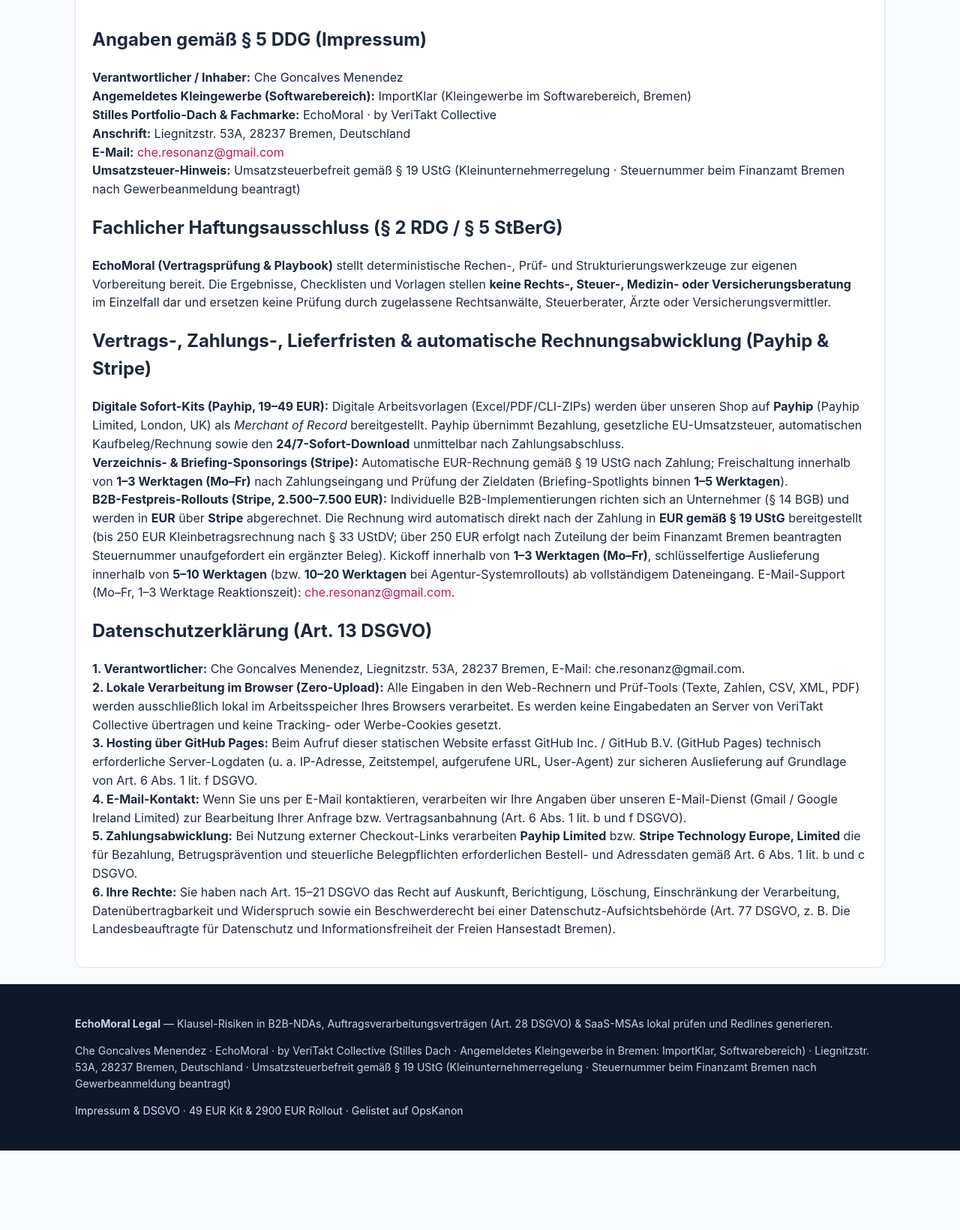
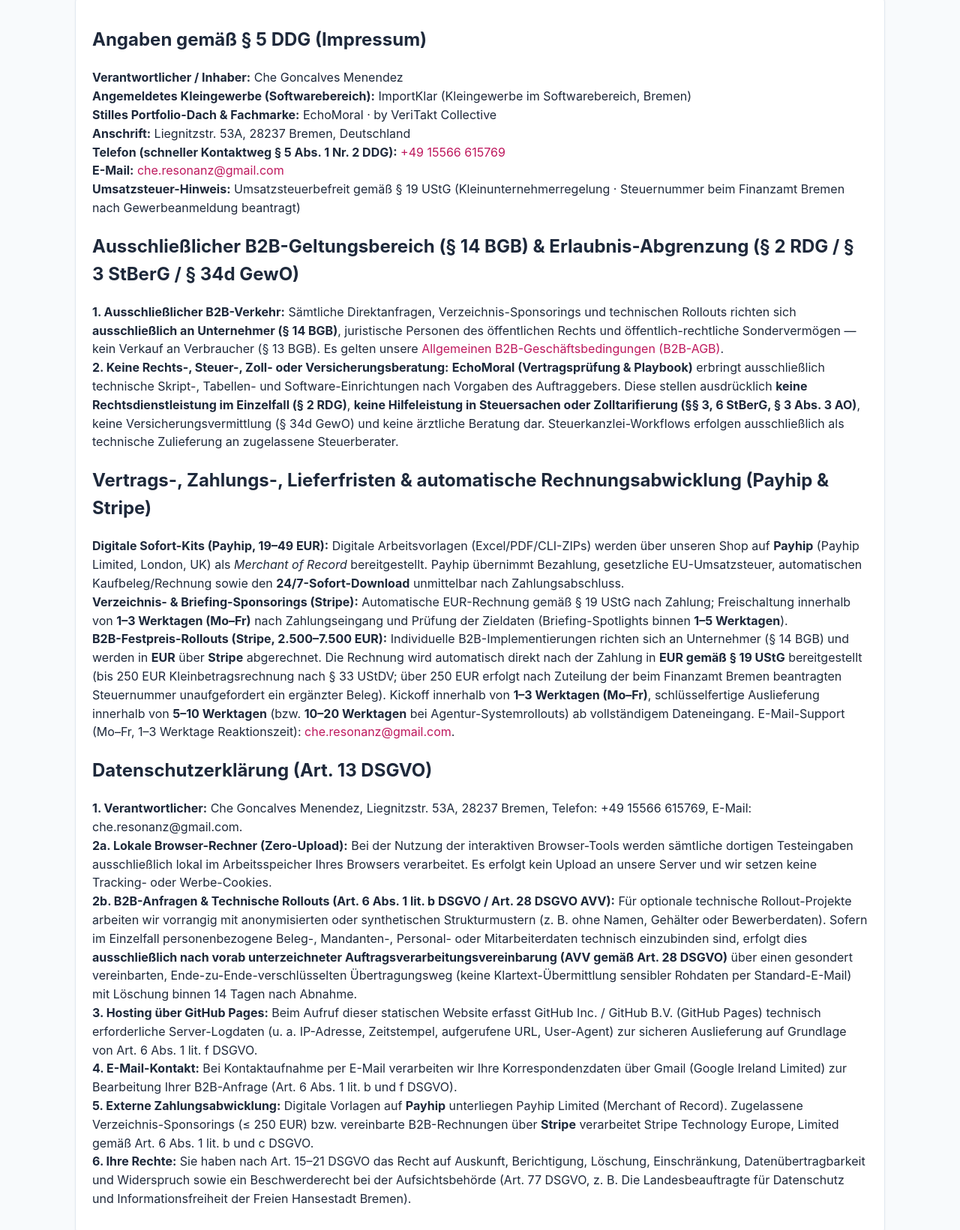
Before and after one commit to cheresonanz-design/echomoral-contract-redlining, a plain HTML site: page legal/index.html in a window 1280 px wide. Shown: the part 261-1902 px from the top of the page at 75% size. Before the commit the page ends 1796 px from the top, so only its background shows below. Drawn offline with Linux system fonts and the light colour scheme.

Commit message:
Deploy echomoral-contract-redlining (2026-11-24 07:01:19)

```diff
--- a/legal/index.html
+++ b/legal/index.html
@@ -29,15 +29,20 @@
         <strong>Angemeldetes Kleingewerbe (Softwarebereich):</strong> ImportKlar (Kleingewerbe im Softwarebereich, Bremen)<br />
         <strong>Stilles Portfolio-Dach &amp; Fachmarke:</strong> EchoMoral · by VeriTakt Collective<br />
         <strong>Anschrift:</strong> Liegnitzstr. 53A, 28237 Bremen, Deutschland<br />
+        <strong>Telefon (schneller Kontaktweg § 5 Abs. 1 Nr. 2 DDG):</strong> <a href="tel:+4915566615769">+49 15566 615769</a><br />
         <strong>E-Mail:</strong> <a href="mailto:che.resonanz@gmail.com">che.resonanz@gmail.com</a><br />
         <strong>Umsatzsteuer-Hinweis:</strong> Umsatzsteuerbefreit gemäß § 19 UStG (Kleinunternehmerregelung · Steuernummer beim Finanzamt Bremen nach Gewerbeanmeldung beantragt)
       </p>
 
-      <h2>Fachlicher Haftungsausschluss (§ 2 RDG / § 5 StBerG)</h2>
+      <h2>Ausschließlicher B2B-Geltungsbereich (§ 14 BGB) &amp; Erlaubnis-Abgrenzung (§ 2 RDG / § 3 StBerG / § 34d GewO)</h2>
       <p>
-        <strong>EchoMoral (Vertragsprüfung &amp; Playbook)</strong> stellt deterministische Rechen-, Prüf- und Strukturierungswerkzeuge zur eigenen Vorbereitung bereit.
-        Die Ergebnisse, Checklisten und Vorlagen stellen <strong>keine Rechts-, Steuer-, Medizin- oder Versicherungsberatung</strong> im Einzelfall dar
-        und ersetzen keine Prüfung durch zugelassene Rechtsanwälte, Steuerberater, Ärzte oder Versicherungsvermittler.
+        <strong>1. Ausschließlicher B2B-Verkehr:</strong> Sämtliche Direktanfragen, Verzeichnis-Sponsorings und technischen Rollouts richten sich
+        <strong>ausschließlich an Unternehmer (§ 14 BGB)</strong>, juristische Personen des öffentlichen Rechts und öffentlich-rechtliche Sondervermögen — kein Verkauf an Verbraucher (§ 13 BGB).
+        Es gelten unsere <a href="https://cheresonanz-design.github.io/opskanon-directory/agb/" target="_blank" rel="noopener">Allgemeinen B2B-Geschäftsbedingungen (B2B-AGB)</a>.<br />
+        <strong>2. Keine Rechts-, Steuer-, Zoll- oder Versicherungsberatung:</strong> <strong>EchoMoral (Vertragsprüfung &amp; Playbook)</strong> erbringt ausschließlich
+        technische Skript-, Tabellen- und Software-Einrichtungen nach Vorgaben des Auftraggebers. Diese stellen ausdrücklich <strong>keine Rechtsdienstleistung im Einzelfall (§ 2 RDG)</strong>,
+        <strong>keine Hilfeleistung in Steuersachen oder Zolltarifierung (§§ 3, 6 StBerG, § 3 Abs. 3 AO)</strong>, keine Versicherungsvermittlung (§ 34d GewO) und keine ärztliche Beratung dar.
+        Steuerkanzlei-Workflows erfolgen ausschließlich als technische Zulieferung an zugelassene Steuerberater.
       </p>
 
       <h2>Vertrags-, Zahlungs-, Lieferfristen &amp; automatische Rechnungsabwicklung (Payhip &amp; Stripe)</h2>
@@ -57,18 +62,18 @@
 
       <h2>Datenschutzerklärung (Art. 13 DSGVO)</h2>
       <p>
-        <strong>1. Verantwortlicher:</strong> Che Goncalves Menendez, Liegnitzstr. 53A, 28237 Bremen, E-Mail: che.resonanz@gmail.com.<br />
-        <strong>2. Lokale Verarbeitung im Browser (Zero-Upload):</strong> Alle Eingaben in den Web-Rechnern und Prüf-Tools (Texte, Zahlen, CSV, XML, PDF)
-        werden ausschließlich lokal im Arbeitsspeicher Ihres Browsers verarbeitet. Es werden keine Eingabedaten an Server von VeriTakt Collective übertragen
-        und keine Tracking- oder Werbe-Cookies gesetzt.<br />
+        <strong>1. Verantwortlicher:</strong> Che Goncalves Menendez, Liegnitzstr. 53A, 28237 Bremen, Telefon: +49 15566 615769, E-Mail: che.resonanz@gmail.com.<br />
+        <strong>2a. Lokale Browser-Rechner (Zero-Upload):</strong> Bei der Nutzung der interaktiven Browser-Tools werden sämtliche dortigen Testeingaben
+        ausschließlich lokal im Arbeitsspeicher Ihres Browsers verarbeitet. Es erfolgt kein Upload an unsere Server und wir setzen keine Tracking- oder Werbe-Cookies.<br />
+        <strong>2b. B2B-Anfragen &amp; Technische Rollouts (Art. 6 Abs. 1 lit. b DSGVO / Art. 28 DSGVO AVV):</strong> Für optionale technische Rollout-Projekte arbeiten wir
+        vorrangig mit anonymisierten oder synthetischen Strukturmustern (z. B. ohne Namen, Gehälter oder Bewerberdaten). Sofern im Einzelfall personenbezogene Beleg-, Mandanten-,
+        Personal- oder Mitarbeiterdaten technisch einzubinden sind, erfolgt dies <strong>ausschließlich nach vorab unterzeichneter Auftragsverarbeitungsvereinbarung (AVV gemäß Art. 28 DSGVO)</strong>
+        über einen gesondert vereinbarten, Ende-zu-Ende-verschlüsselten Übertragungsweg (keine Klartext-Übermittlung sensibler Rohdaten per Standard-E-Mail) mit Löschung binnen 14 Tagen nach Abnahme.<br />
         <strong>3. Hosting über GitHub Pages:</strong> Beim Aufruf dieser statischen Website erfasst GitHub Inc. / GitHub B.V. (GitHub Pages) technisch erforderliche
         Server-Logdaten (u. a. IP-Adresse, Zeitstempel, aufgerufene URL, User-Agent) zur sicheren Auslieferung auf Grundlage von Art. 6 Abs. 1 lit. f DSGVO.<br />
-        <strong>4. E-Mail-Kontakt:</strong> Wenn Sie uns per E-Mail kontaktieren, verarbeiten wir Ihre Angaben über unseren E-Mail-Dienst (Gmail / Google Ireland Limited)
-        zur Bearbeitung Ihrer Anfrage bzw. Vertragsanbahnung (Art. 6 Abs. 1 lit. b und f DSGVO).<br />
-        <strong>5. Zahlungsabwicklung:</strong> Bei Nutzung externer Checkout-Links verarbeiten <strong>Payhip Limited</strong> bzw. <strong>Stripe Technology Europe, Limited</strong>
-        die für Bezahlung, Betrugsprävention und steuerliche Belegpflichten erforderlichen Bestell- und Adressdaten gemäß Art. 6 Abs. 1 lit. b und c DSGVO.<br />
-        <strong>6. Ihre Rechte:</strong> Sie haben nach Art. 15–21 DSGVO das Recht auf Auskunft, Berichtigung, Löschung, Einschränkung der Verarbeitung,
-        Datenübertragbarkeit und Widerspruch sowie ein Beschwerderecht bei einer Datenschutz-Aufsichtsbehörde (Art. 77 DSGVO, z. B. Die Landesbeauftragte für Datenschutz und Informationsfreiheit der Freien Hansestadt Bremen).
+        <strong>4. E-Mail-Kontakt:</strong> Bei Kontaktaufnahme per E-Mail verarbeiten wir Ihre Korrespondenzdaten über Gmail (Google Ireland Limited) zur Bearbeitung Ihrer B2B-Anfrage (Art. 6 Abs. 1 lit. b und f DSGVO).<br />
+        <strong>5. Externe Zahlungsabwicklung:</strong> Digitale Vorlagen auf <strong>Payhip</strong> unterliegen Payhip Limited (Merchant of Record). Zugelassene Verzeichnis-Sponsorings (&le; 250 EUR) bzw. vereinbarte B2B-Rechnungen über <strong>Stripe</strong> verarbeitet Stripe Technology Europe, Limited gemäß Art. 6 Abs. 1 lit. b und c DSGVO.<br />
+        <strong>6. Ihre Rechte:</strong> Sie haben nach Art. 15–21 DSGVO das Recht auf Auskunft, Berichtigung, Löschung, Einschränkung, Datenübertragbarkeit und Widerspruch sowie ein Beschwerderecht bei der Aufsichtsbehörde (Art. 77 DSGVO, z. B. Die Landesbeauftragte für Datenschutz und Informationsfreiheit der Freien Hansestadt Bremen).
       </p>
     </div>
     </main>
@@ -76,7 +81,7 @@
     <div class="container">
       <p><strong>EchoMoral Legal</strong> — Klausel-Risiken in B2B-NDAs, Auftragsverarbeitungsverträgen (Art. 28 DSGVO) &amp; SaaS-MSAs lokal prüfen und Redlines generieren.</p>
       <p>Che Goncalves Menendez · EchoMoral · by VeriTakt Collective (Stilles Dach · Angemeldetes Kleingewerbe in Bremen: ImportKlar, Softwarebereich) · Liegnitzstr. 53A, 28237 Bremen, Deutschland · Umsatzsteuerbefreit gemäß § 19 UStG (Kleinunternehmerregelung · Steuernummer beim Finanzamt Bremen nach Gewerbeanmeldung beantragt)</p>
-      <p><a href="../legal/">Impressum &amp; DSGVO</a> · <a href="../pro/">49 EUR Kit &amp; 2900 EUR Rollout</a> · <a href="https://cheresonanz-design.github.io/opskanon-directory/" target="_blank" rel="noopener">Gelistet auf OpsKanon</a></p>
+      <p><a href="../legal/">Impressum &amp; DSGVO</a> · <a href="../pro/">49 EUR Kit &amp; B2B SOW-Einrichtung</a> · <a href="https://cheresonanz-design.github.io/opskanon-directory/" target="_blank" rel="noopener">Gelistet auf OpsKanon</a></p>
     </div>
   </footer>
 
```
Also changed, not shown: 404.html (+1 -1 lines), index.html (+3 -3 lines), nda-avv-msa-scanner/index.html (+1 -1 lines), playbook-export/index.html (+1 -1 lines), pro/index.html (+4 -4 lines), redline-generator/index.html (+1 -1 lines).
